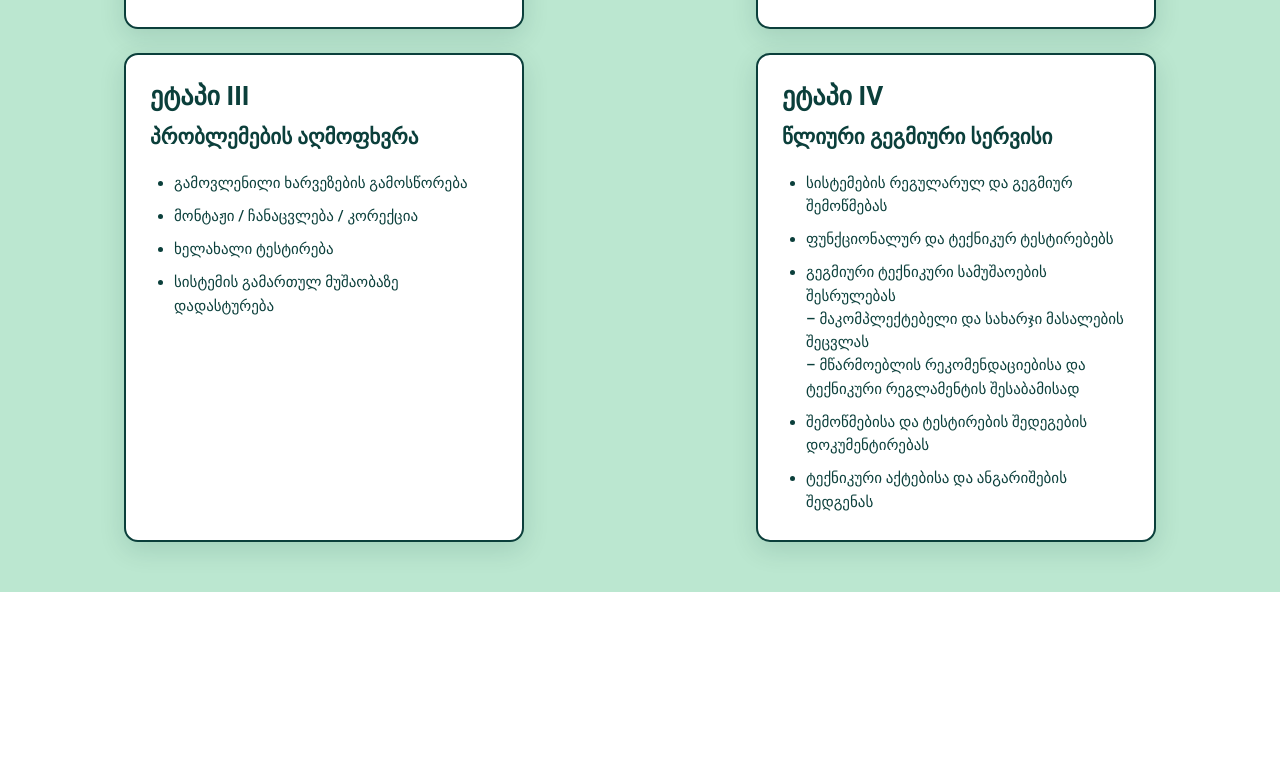
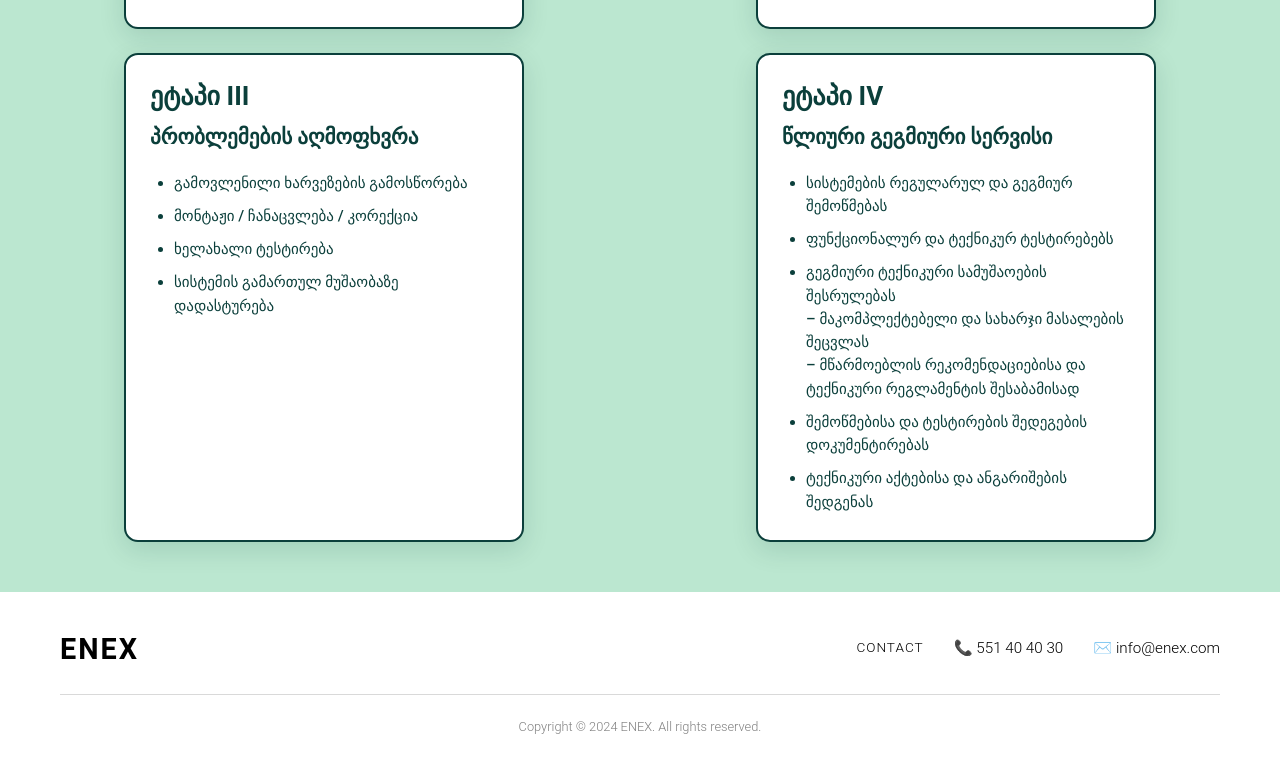
Before and after one commit to Guram12/enex, a Next.js app: page / in a window 1280 px wide. Shown: the part 2679-3451 px from the top of the page. Before the commit the page ends 3271 px from the top, so only its background shows below. Built offline with nearby package versions, Linux system fonts and the light colour scheme.

Commit message:
feat: add Footer component with styling and integrate into MainPageClient

```diff
--- a/src/app/MainPageClient.tsx
+++ b/src/app/MainPageClient.tsx
@@ -14,7 +14,7 @@ import { FaFacebookF } from "react-icons/fa";
 import { AiFillInstagram } from "react-icons/ai";
 import { GrLinkedin } from "react-icons/gr";
 import { useTranslation } from "react-i18next";
-
+import Footer from "./header&footer/Footer";
 
 
 
@@ -278,7 +278,9 @@ export default function MainPageClient() {
 
 
 
+          <Footer />
         </div>
+
       </main>
     </div>
   );
--- a/src/app/header&footer/Footer.module.css
+++ b/src/app/header&footer/Footer.module.css
@@ -0,0 +1,61 @@
+.footer {
+  background-color: var(--white-text-color);
+  color: var(--white-text-color);
+  padding: 40px 60px;
+  display: flex;
+  flex-direction: row;
+  justify-content: space-between;
+  align-items: center;
+  flex-wrap: wrap;
+  gap: 12px;
+  margin-top: auto;
+  width: 100%;
+}
+
+.footer_section {
+  display: flex;
+  flex-direction: row;
+  gap: 30px;
+}
+
+.footer_logo {
+  font-size: 1.8rem;
+  font-weight: 700;
+  letter-spacing: 2px;
+  color: black;
+}
+
+.footer_contact_title {
+  font-size: 0.85rem;
+  text-transform: uppercase;
+  letter-spacing: 1px;
+  color: black;
+  margin-bottom: 4px;
+}
+
+.footer_text {
+  font-size: 0.95rem;
+  color: black;
+}
+
+.footer_divider {
+  width: 100%;
+  height: 1px;
+  background-color: rgba(0 0 0 / 0.15);
+  margin: 16px 0 12px;
+}
+
+.footer_copyright {
+  width: 100%;
+  text-align: center;
+  font-size: 0.8rem;
+  color: rgba(0 0 0 / 0.5);
+}
+
+@media (max-width: 600px) {
+  .footer {
+    flex-direction: column;
+    align-items: flex-start;
+    padding: 30px 24px;
+  }
+}
--- a/src/app/header&footer/Footer.tsx
+++ b/src/app/header&footer/Footer.tsx
@@ -1,12 +1,24 @@
-
-
-
-
+import styles from './Footer.module.css'
 
 export default function Footer() {
   return (
-    <footer className="footer">
-      <p>Copyright © 2024 ENEX. All rights reserved.</p>
+    <footer className={styles.footer}>
+
+      <div className={styles.footer_section}>
+        <span className={styles.footer_logo}>ENEX</span>
+      </div>
+
+      <div className={styles.footer_section}>
+        <p className={styles.footer_contact_title}>Contact</p>
+        <p className={styles.footer_text}>📞 551 40 40 30</p>
+        <p className={styles.footer_text}>✉️ info@enex.com</p>
+      </div>
+
+      <div className={styles.footer_divider} />
+      <p className={styles.footer_copyright}>
+        Copyright © 2024 ENEX. All rights reserved.
+      </p>
+
     </footer>
   );
 }
--- a/src/app/utils/I18n.ts
+++ b/src/app/utils/I18n.ts
@@ -128,12 +128,10 @@ const resources = {
   },
 };
 
-const savedLng =
-  typeof window !== "undefined" ? localStorage.getItem("lng") : null;
 
 i18n.use(initReactI18next).init({
   resources,
-  lng: savedLng || "ka",
+  lng: "ka",
   fallbackLng: "en",
   interpolation: { escapeValue: false },
 });
--- a/src/app/utils/I18n_provider.tsx
+++ b/src/app/utils/I18n_provider.tsx
@@ -1,11 +1,20 @@
 'use client';
 
+import { useEffect } from 'react';
 import './I18n';
+import i18n from './I18n';
 
 type Props = {
   children: React.ReactNode;
 };
 
 export default function Providers({ children }: Props) {
+  useEffect(() => {
+    const savedLng = localStorage.getItem("lng");
+    if (savedLng && savedLng !== i18n.language) {
+      i18n.changeLanguage(savedLng);
+    }
+  }, []);
+
   return <>{children}</>;
 }
```
